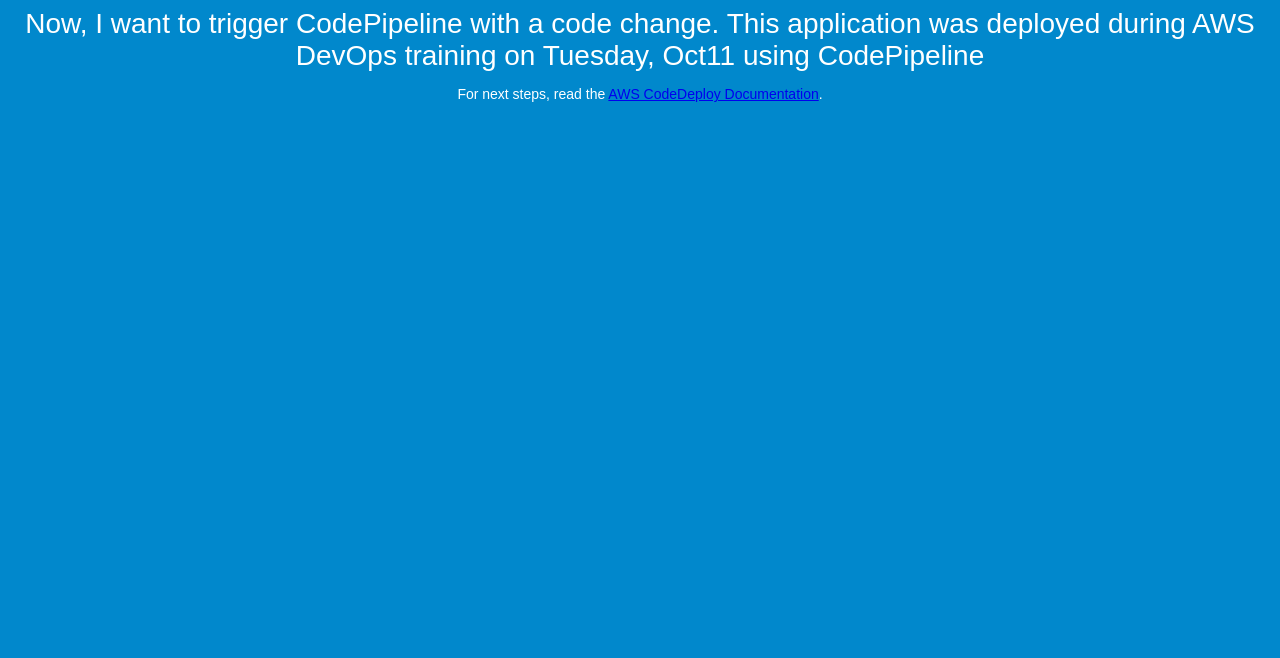
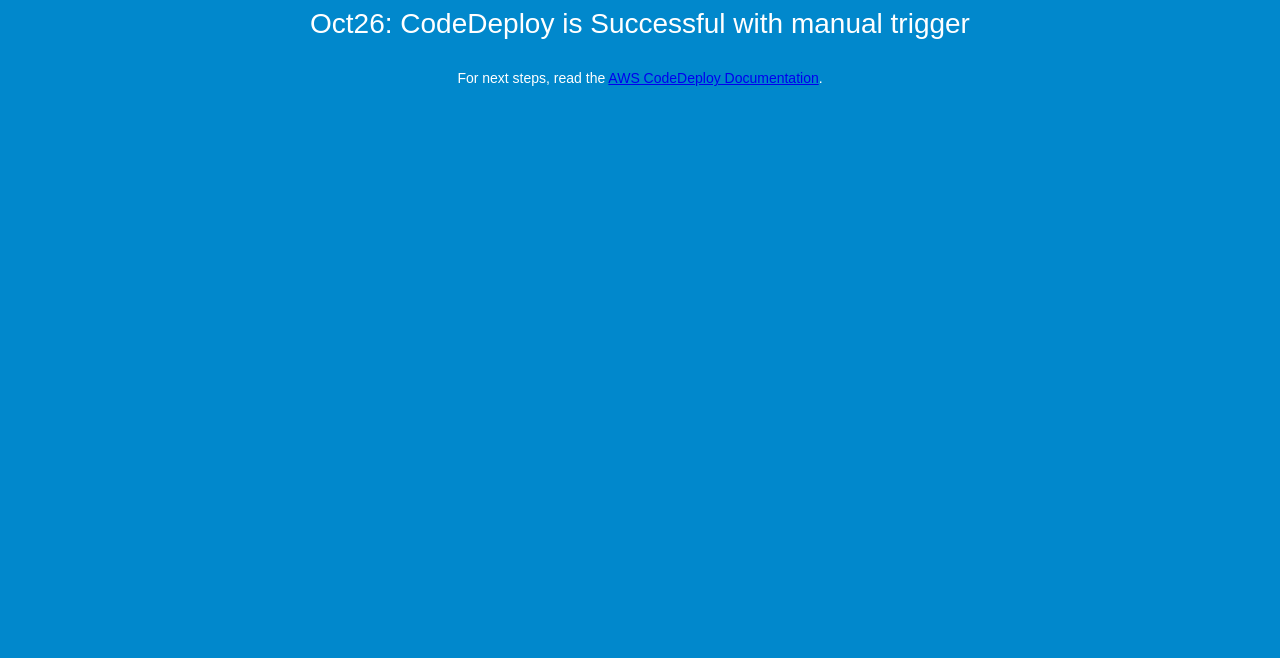
Before and after one commit to unuste37/YT-CodeDeploy, a plain HTML site: page index.html in a window 1280 px wide. Shown: the part 142-800 px from the top of the page. Drawn offline with Linux system fonts and the light colour scheme.

Commit message:
Update index.html

```diff
--- a/index.html
+++ b/index.html
@@ -27,7 +27,8 @@
 <body>
   <div align="center">
     <h1>Congratulations To All</h1>
-    <h2>Now, I want to trigger CodePipeline with a code change. This application was deployed during AWS DevOps training on Tuesday, Oct11 using CodePipeline</h2>
+    <h2>Oct26: CodeDeploy is Successful with manual trigger</h2>
+    <br>
     <p>For next steps, read the <a href="http://aws.amazon.com/documentation/codedeploy">AWS CodeDeploy Documentation</a>.</p>
   </div>
 </body>
```
